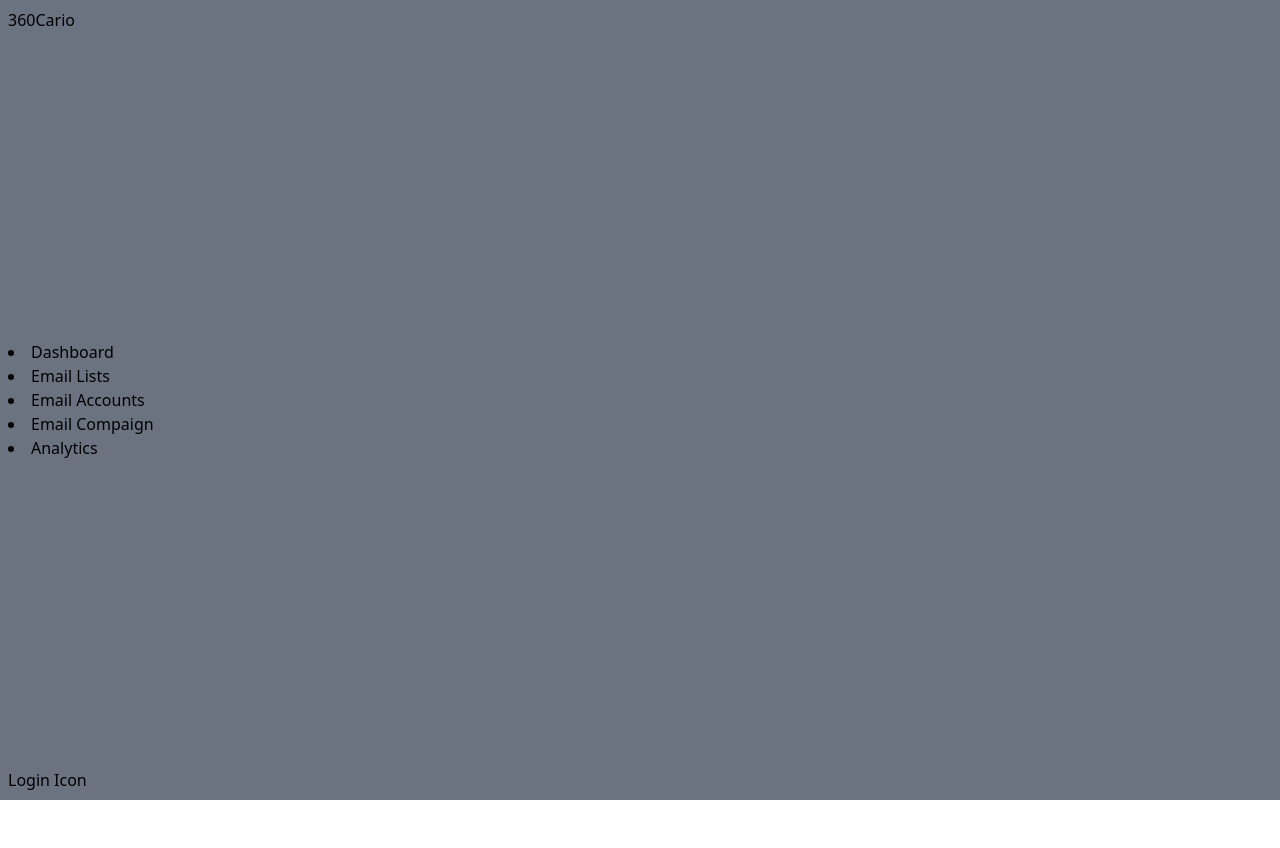
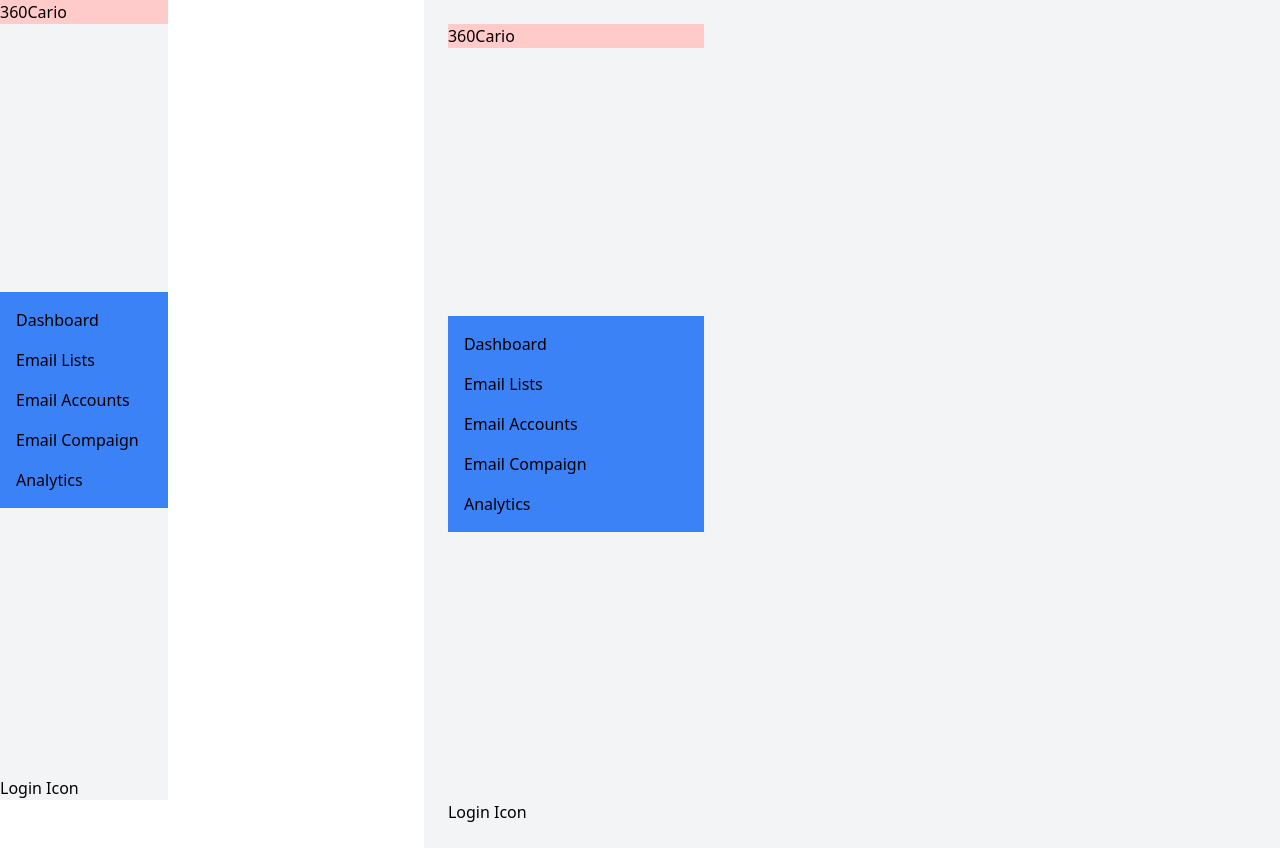
Before and after one commit to techieshruti/Globopersona-project-Frontend-UI-Redesign, a React (Vite) app: page / in a window 1280 px wide. Before the commit the page ends 800 px from the top, so only its background shows below. Built offline with nearby package versions, Linux system fonts and the light colour scheme.

Commit message:
Added MainLayout

```diff
--- a/src/App.jsx
+++ b/src/App.jsx
@@ -1,11 +1,12 @@
 import React from 'react'
 import Sidebar from './components/layout/Sidebar'
+import MainLayout from './components/Layout/MainLayout'
 
 const App = () => {
   return (
-    <div>
+      <MainLayout>
       <Sidebar />
-    </div>
+      </MainLayout>
   )
 }
 
--- a/src/components/Layout/MainLayout.jsx
+++ b/src/components/Layout/MainLayout.jsx
@@ -0,0 +1,18 @@
+import React from "react";
+import Sidebar from "./Sidebar";
+
+const MainLayout = ({ children }) => {
+  return (
+    <div className="flex">
+      {/* SIDEBAR */}
+      <Sidebar />
+
+      {/* PAGE CONTENT */}
+      <div className="ml-64 w-full p-6 bg-gray-100 min-h-screen">
+        {children}
+      </div>
+    </div>
+  );
+};
+
+export default MainLayout;
--- a/src/components/Layout/Sidebar.jsx
+++ b/src/components/Layout/Sidebar.jsx
@@ -2,19 +2,19 @@ import React from 'react'
 
 const Sidebar = () => {
   return (
-    <div className='bg-gray-500 h-screen p-2 flex flex-col justify-between'>
+    <div className='h-screen bg-gray-100 flex flex-col w-64 justify-between'>
         {/* LOGO */}
-      <div>360Cario</div>
 
+      <div className='bg-red-200'>360Cario</div>
       {/* NAVIGATION BAR */}
       <nav>
-        <ui>
+        <ul className='bg-blue-500 flex flex-col gap-4 p-4'>
           <li>Dashboard</li>
           <li>Email Lists</li>
           <li>Email Accounts</li>
           <li>Email Compaign</li>
           <li>Analytics</li>
-        </ui>
+        </ul>
       </nav>
 
       {/* LOGIN iCON */}
--- a/tailwind.config.js
+++ b/tailwind.config.js
@@ -1,10 +1,11 @@
 /** @type {import('tailwindcss').Config} */
 module.exports = {
   content: [
+    "./index.html",
     "./src/**/*.{js,jsx,ts,tsx}",
   ],
   theme: {
     extend: {},
   },
   plugins: [],
-}
+};
```
